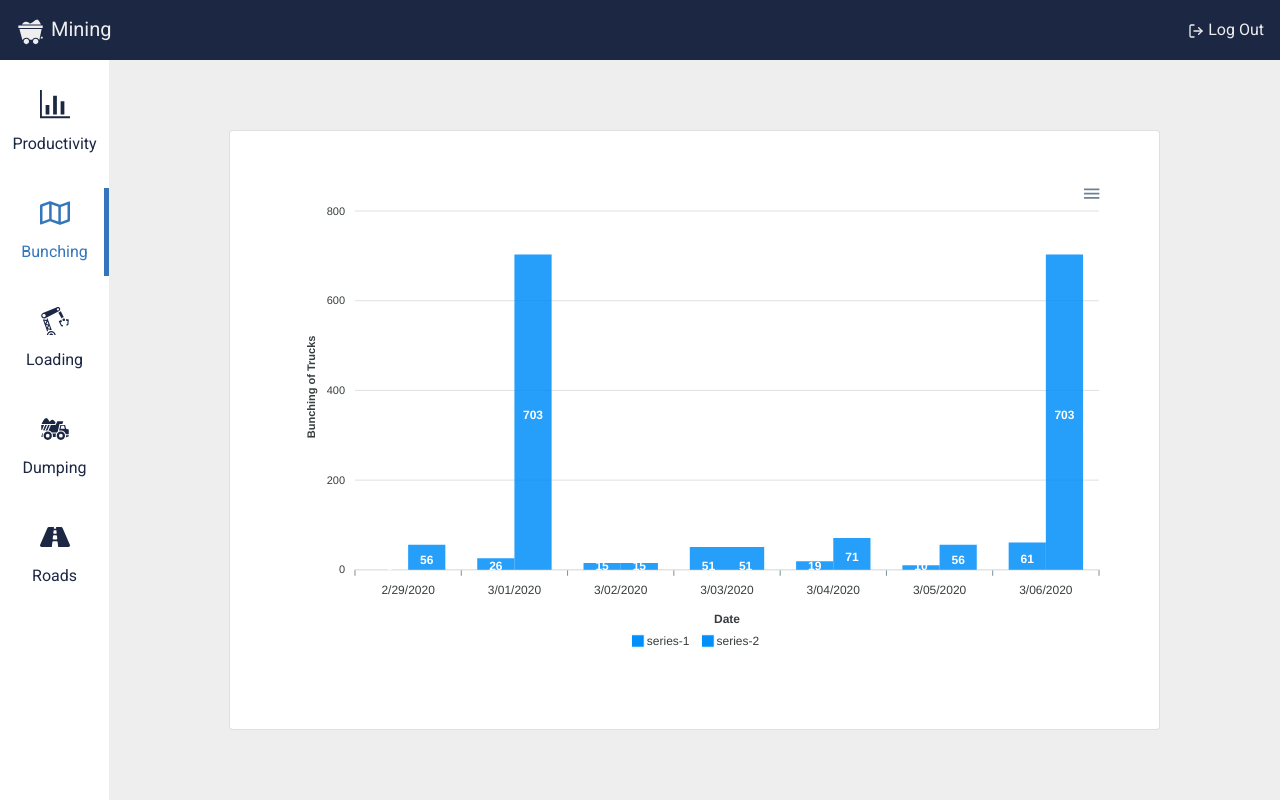
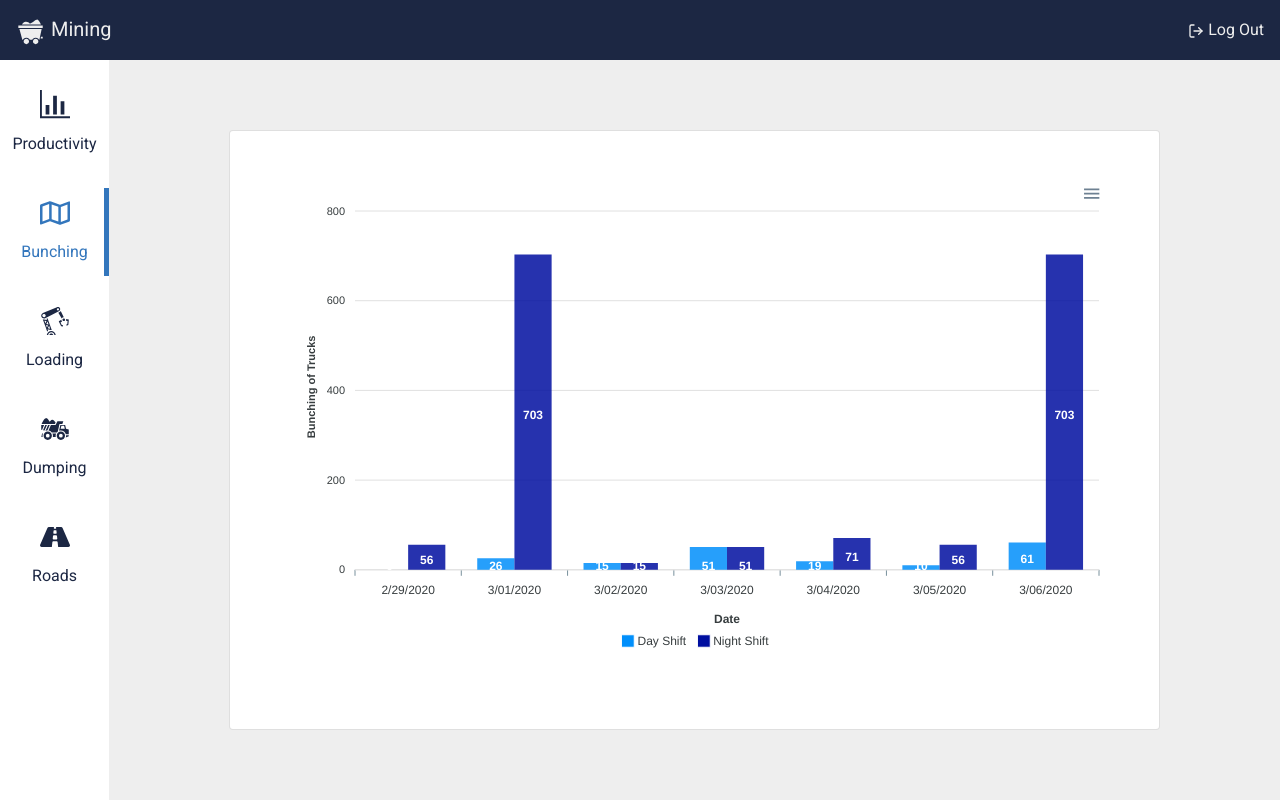
Before and after one commit to antcar112/qds-20-hackathon, a React (Create React App) app: page /bunching in a window 1280 px wide. Built offline with nearby package versions, Linux system fonts and the light colour scheme.

Commit message:
add bars and color

```diff
--- a/src/components/Apex2.js
+++ b/src/components/Apex2.js
@@ -15,9 +15,11 @@ class Apex2 extends Component {
 		this.state = {
 			series  : [
 				{
+                    name: 'Day Shift',
 					data : this.props.data
 				},
 				{
+                    name: 'Night Shift',
 					data : this.props.data2
 				}
 			],
@@ -26,7 +28,8 @@ class Apex2 extends Component {
 					type : 'bar'
 				},
 				colors : [
-					'#008FFB'
+                    '#008FFB',
+                    '#000FA0'
 				],
 				xaxis  : {
 					type          : 'category',
```
